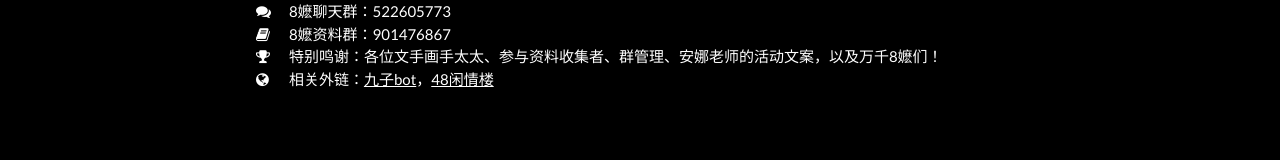
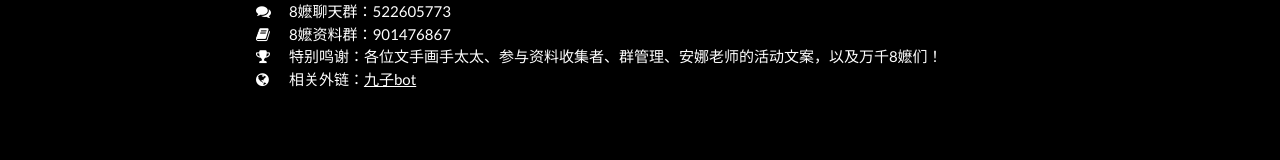
Before and after one commit to yinsi8/yinsi8.github.io, a plain HTML site: page index.html in a window 1280 px wide. Shown: the part 7439-7599 px from the top of the page. Drawn offline with nearby package versions, Linux system fonts and the light colour scheme.

Commit message:
removed xq link

```diff
--- a/index.html
+++ b/index.html
@@ -556,7 +556,8 @@ tr:nth-child(even) {
                     <i class="fa fa-comments" style="width:30px"></i> 8嬷聊天群：522605773<br>
                     <i class="fa fa-book" style="width:30px"></i> 8嬷资料群：901476867<br>
                     <i class="fa fa-trophy" style="width:30px"></i> 特别鸣谢：各位文手画手太太、参与资料收集者、群管理、安娜老师的活动文案，以及万千8嬷们！<br>
-                    <i class="fa fa-globe" style="width:30px"> </i> 相关外链：<a href="https://m.weibo.cn/u/6245313744">九子bot</a>，<a href="https://bbs.jjwxc.net/showmsg.php?board=3&boardpagemsg=2&id=3860167">48闲情楼</a> <br>
+                    <i class="fa fa-globe" style="width:30px"> </i> 相关外链：<a href="https://m.weibo.cn/u/6245313744">九子bot</a><br>
+                  <!-- ，<a href="https://bbs.jjwxc.net/showmsg.php?board=3&boardpagemsg=2&id=3860167">48闲情楼</a> -->
 
 
 
```
